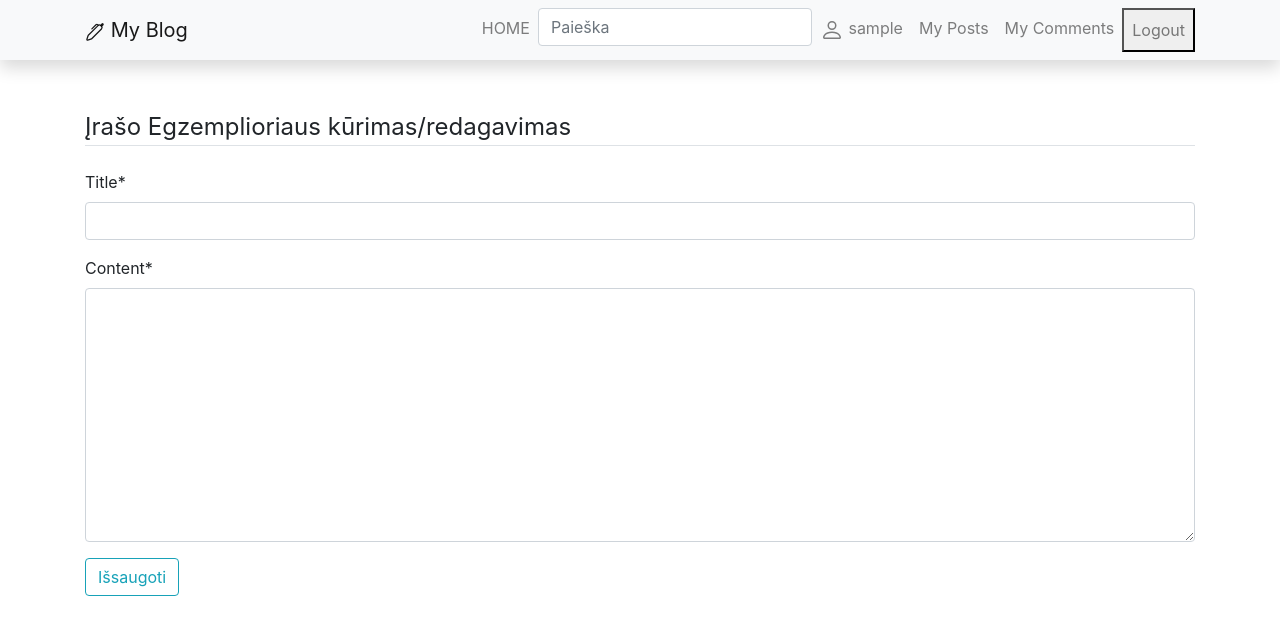
After one commit to DonatasNoreika/blog_202406, a Django app: page /posts/new in a window 1280 px wide. The commit adds this page. Shown: the top 635 px of the page. Run offline with Django 5.2, Linux system fonts and the light colour scheme; the visitor is signed in with stand-in values (Sample User, id 1); some libraries are stand-ins or nearby versions.

Commit message:
+Prisijungęs vartotojas gali sukurti įrašą (frontende)

```diff
--- a/mysite/blog/templates/post.html
+++ b/mysite/blog/templates/post.html
@@ -6,6 +6,7 @@
 <article class="media content-section">
     <div class="media-body">
         <div class="article-metadata">
+            <img class="rounded-circle account-img" style="height: 30px" src="{{ post.author.profile.photo.url }}">
             <a class="mr-2">{{ post.author }}</a>
             <small class="text-muted">{{ post.date|date:"Y-m-d, f" }}</small>
             <h2><a class="class-article">{{ post.title }}</a></h2>
--- /dev/null
+++ b/mysite/blog/templates/post_form.html
@@ -0,0 +1,16 @@
+{% extends "base.html" %}
+{% block "title" %}Įrašo kūrimas/redagavimas{% endblock%}
+
+{% block "content" %}
+<div class="content-section">
+    <form method="POST">
+    {% csrf_token %}
+    {% load crispy_forms_tags %}
+        <legend class="border-bottom mb-4">Įrašo Egzemplioriaus kūrimas/redagavimas</legend>
+        {{ form|crispy }}
+        <div class="form-group">
+            <button class="btn btn-outline-info" type="submit">Išsaugoti</button>
+        </div>
+    </form>
+</div>
+{% endblock %}
--- a/mysite/blog/templates/posts.html
+++ b/mysite/blog/templates/posts.html
@@ -10,7 +10,7 @@
             <img class="rounded-circle account-img" style="height: 30px" src="{{ post.author.profile.photo.url }}">
             <a class="mr-2">{{ post.author }}</a>
             <small class="text-muted">{{ post.date|date:"Y-m-d, f" }}</small>
-            <h2><a class="class-article">{{ post.title }}</a></h2>
+            <h2><a class="class-article" href="{% url 'post' post.pk %}">{{ post.title }}</a></h2>
             <p class="class-content">{{ post.content|truncatewords:"30"|safe }} <a href="{% url 'post' post.pk %}">Read More</a></p>
             <a>Comments: {{ post.comments_count }}</a>
             <hr>
--- a/mysite/blog/templates/user_posts.html
+++ b/mysite/blog/templates/user_posts.html
@@ -4,6 +4,7 @@
 
 {% block "content" %}
 <h1>Mano įrašai:</h1>
+<a class="btn btn-secondary btn-sm mt-1 mb-1" href="{% url 'post_new' %}">Naujas įrašas</a>
 <br>
 {% if posts %}
 {% for post in posts %}
--- a/mysite/blog/urls.py
+++ b/mysite/blog/urls.py
@@ -22,14 +22,16 @@ from .views import (search,
                     PostListView,
                     PostDetailView,
                     UserPostListView,
-                    UserCommentListView)
+                    UserCommentListView,
+                    PostCreateView)
 
 urlpatterns = [
-    path('', PostListView.as_view(), name="posts"),
-    path('posts/<int:pk>', PostDetailView.as_view(), name="post"),
     path("search/", search, name="search"),
-    path("userposts/", UserPostListView.as_view(), name="user_posts"),
     path("usercomments/", UserCommentListView.as_view(), name="user_comments"),
     path('register/', register, name='register'),
     path('profile/', profile, name='profile'),
+    path('', PostListView.as_view(), name="posts"),
+    path('posts/<int:pk>', PostDetailView.as_view(), name="post"),
+    path("userposts/", UserPostListView.as_view(), name="user_posts"),
+    path("posts/new", PostCreateView.as_view(), name="post_new"),
 ]
--- a/mysite/blog/views.py
+++ b/mysite/blog/views.py
@@ -15,38 +15,6 @@ from .forms import (CommentForm,
 
 
 # Create your views here.
-class PostListView(generic.ListView):
-    model = Post
-    context_object_name = "posts"
-    template_name = "posts.html"
-    paginate_by = 5
-
-
-class PostDetailView(FormMixin, generic.DetailView):
-    model = Post
-    context_object_name = "post"
-    template_name = "post.html"
-    form_class = CommentForm
-
-    # nurodome, kur atsidursime komentaro sėkmės atveju.
-    def get_success_url(self):
-        return reverse("post", kwargs={"pk": self.object.id})
-
-    # standartinis post metodo perrašymas, naudojant FormMixin, galite kopijuoti tiesiai į savo projektą.
-    def post(self, request, *args, **kwargs):
-        self.object = self.get_object()
-        form = self.get_form()
-        if form.is_valid():
-            return self.form_valid(form)
-        else:
-            return self.form_invalid(form)
-
-    # štai čia nurodome, kad knyga bus būtent ta, po kuria komentuojame, o vartotojas bus tas, kuris yra prisijungęs.
-    def form_valid(self, form):
-        form.instance.post = self.object
-        form.instance.author = self.request.user
-        form.save()
-        return super().form_valid(form)
 
 
 def search(request):
@@ -54,24 +22,6 @@ def search(request):
     post_search_results = Post.objects.filter(
         Q(title__icontains=query) | Q(content__icontains=query) | Q(author__username__icontains=query))
     return render(request, 'search.html', context={"posts": post_search_results, "query": query})
-
-
-class UserPostListView(LoginRequiredMixin, generic.ListView):
-    model = Post
-    template_name = "user_posts.html"
-    context_object_name = 'posts'
-
-    def get_queryset(self):
-        return Post.objects.filter(author=self.request.user)
-
-
-class UserCommentListView(LoginRequiredMixin, generic.ListView):
-    model = Comment
-    template_name = "user_comments.html"
-    context_object_name = "comments"
-
-    def get_queryset(self):
-        return Comment.objects.filter(author=self.request.user)
 
 
 @csrf_protect
@@ -136,3 +86,66 @@ def profile(request):
         'p_form': p_form,
     }
     return render(request, "profile.html", context=context)
+
+
+class UserCommentListView(LoginRequiredMixin, generic.ListView):
+    model = Comment
+    template_name = "user_comments.html"
+    context_object_name = "comments"
+
+    def get_queryset(self):
+        return Comment.objects.filter(author=self.request.user)
+
+
+class PostListView(generic.ListView):
+    model = Post
+    context_object_name = "posts"
+    template_name = "posts.html"
+    paginate_by = 5
+
+
+class PostDetailView(FormMixin, generic.DetailView):
+    model = Post
+    context_object_name = "post"
+    template_name = "post.html"
+    form_class = CommentForm
+
+    # nurodome, kur atsidursime komentaro sėkmės atveju.
+    def get_success_url(self):
+        return reverse("post", kwargs={"pk": self.object.id})
+
+    # standartinis post metodo perrašymas, naudojant FormMixin, galite kopijuoti tiesiai į savo projektą.
+    def post(self, request, *args, **kwargs):
+        self.object = self.get_object()
+        form = self.get_form()
+        if form.is_valid():
+            return self.form_valid(form)
+        else:
+            return self.form_invalid(form)
+
+    # štai čia nurodome, kad knyga bus būtent ta, po kuria komentuojame, o vartotojas bus tas, kuris yra prisijungęs.
+    def form_valid(self, form):
+        form.instance.post = self.object
+        form.instance.author = self.request.user
+        form.save()
+        return super().form_valid(form)
+
+
+class UserPostListView(LoginRequiredMixin, generic.ListView):
+    model = Post
+    template_name = "user_posts.html"
+    context_object_name = 'posts'
+
+    def get_queryset(self):
+        return Post.objects.filter(author=self.request.user)
+
+
+class PostCreateView(LoginRequiredMixin, generic.CreateView):
+    model = Post
+    template_name = "post_form.html"
+    success_url = "/userposts/"
+    fields = ['title', 'content']
+
+    def form_valid(self, form):
+        form.instance.author = self.request.user
+        return super().form_valid(form)
```
